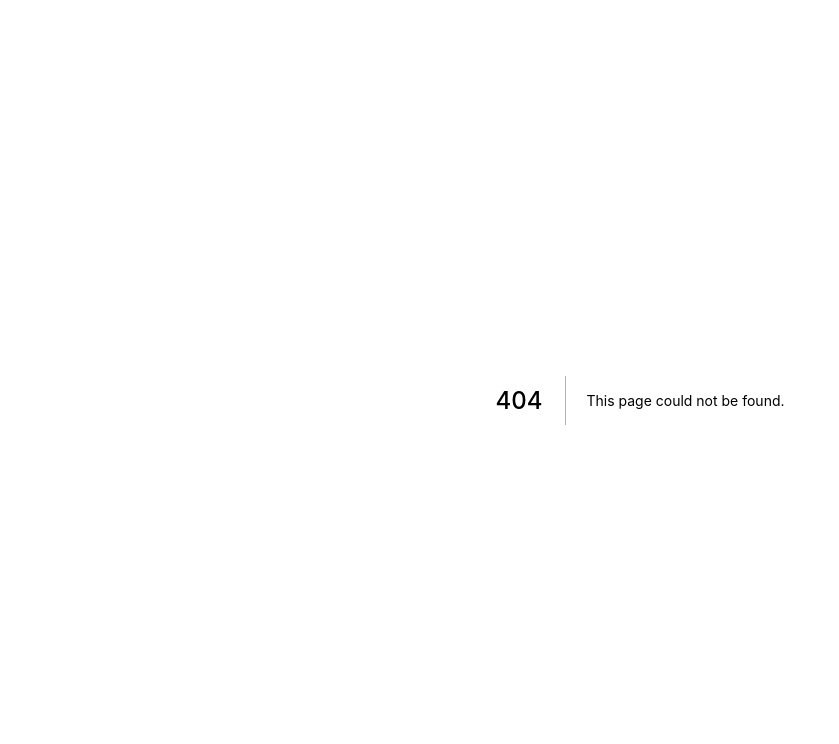
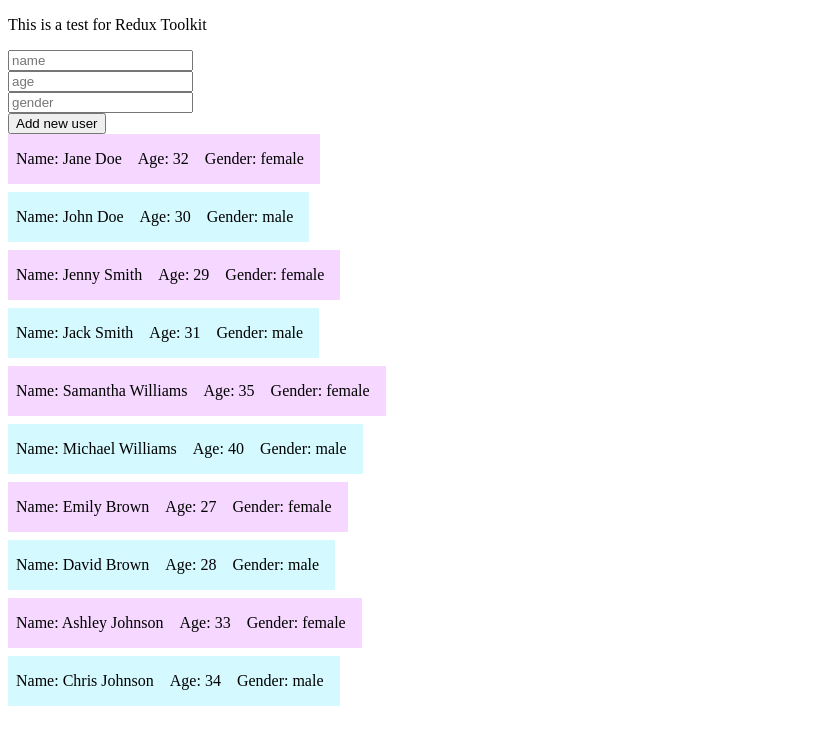
Before and after one commit to TyMSpa-2/front, a Next.js app: page /test-page in a window 1280 px wide. Before the commit this address had no page. Shown: the top 744 px of the page, without its empty margins (0-839 px from the left). Built offline with nearby package versions, Linux system fonts and the light colour scheme.

Commit message:
feat: create test-page and move users form to DumbComponent

```diff
--- a/src/components/DumbComponent.tsx
+++ b/src/components/DumbComponent.tsx
@@ -1,25 +1,77 @@
-import React from 'react'
+import React, { useState } from 'react'
 import { User } from '../typings/index'
-
-// User interface with required properties
+import { useSelector, useDispatch } from 'react-redux'
+import { addUser } from '../features/usersSlice'
+import { v4 as newID } from 'uuid'
 
 // Props interface with required users property
 interface Props {
+  users?: User[]
+}
+interface RootState {
   users: User[]
 }
 
-// Function component UserCards with props of type Props
+const initialUser: User = { name: '', age: 0, gender: '', id: '' }
+
 const DumbComponent: React.FC<Props> = (props) => {
+  const [newUser, setNewUser] = useState<User>(initialUser)
+  const storeUsers = useSelector((state: RootState) => state.users)
+  const dispatch = useDispatch()
   return (
-    <div>
-      {props.users.map((user) => (
-        <div className="user" key={user.name}>
-          <h2>{user.name}</h2>
-          <p>Age: {user.age}</p>
-          <p>Gender: {user.gender}</p>
-        </div>
-      ))}
-    </div>
+    <>
+      <p>This is a test for Redux Toolkit</p>
+      <form
+        onSubmit={(e) => {
+          e.preventDefault()
+          dispatch(addUser({ ...newUser, id: newID() }))
+          setNewUser(initialUser)
+        }}>
+        <input
+          required
+          placeholder="name"
+          value={newUser.name}
+          onChange={(e) => setNewUser({ ...newUser, name: e.target.value })}
+        />
+        <br />
+        <input
+          required
+          placeholder="age"
+          value={newUser.age > 0 ? newUser.age : ''}
+          onChange={(e) => setNewUser({ ...newUser, age: parseInt(e.target.value) })}
+        />
+        <br />
+        <input
+          required
+          placeholder="gender"
+          value={newUser.gender}
+          onChange={(e) => setNewUser({ ...newUser, gender: e.target.value })}
+        />
+        <br />
+        <button type="submit">Add new user</button>
+      </form>
+      {(props.users ? props.users : storeUsers).map((user) => {
+        return (
+          <div
+            key={user.id}
+            className="user"
+            style={{
+              display: 'flex',
+              paddingLeft: '.5rem',
+              width: 'fit-content',
+              flexWrap: 'wrap',
+              gap: '1rem',
+              backgroundColor: user.gender === 'male' ? '#d4faff' : '#f6d7ff',
+              marginBottom: '.5rem',
+            }}>
+            <p id="name">Name: {user.name}</p>
+            <p>Age: {user.age}</p>
+            <p>Gender: {user.gender}</p>
+            <br />
+          </div>
+        )
+      })}
+    </>
   )
 }
 
--- a/src/components/Layout.tsx
+++ b/src/components/Layout.tsx
@@ -16,9 +16,8 @@ const Layout = ({ children, title = 'This is the default title' }: Props) => (
     </Head>
     <header>
       <nav>
-        <Link href="/">Home</Link> | <Link href="/about">About</Link> |{' '}
-        <Link href="/users">Users List</Link> |{' '}
-        <a href="/api/users">Users API</a>
+        <Link href="/">Home</Link> | <Link href="/about">About</Link> | <Link href="/users">Users List</Link> |{' '}
+        <Link href="/test-page">Test Page</Link> | <a href="/api/users">Users API</a>
       </nav>
     </header>
     {children}
--- /dev/null
+++ b/src/pages/test-page/index.tsx
@@ -0,0 +1,16 @@
+import React from 'react'
+import DumbComponent from '../../components/DumbComponent'
+import { useSelector } from 'react-redux'
+import { User } from '../../typings/index'
+
+type RootState = {
+  users: User[]
+}
+
+const TestPage = () => {
+  const users = useSelector((state: RootState) => state.users)
+
+  return <DumbComponent users={users} />
+}
+
+export default TestPage
```
